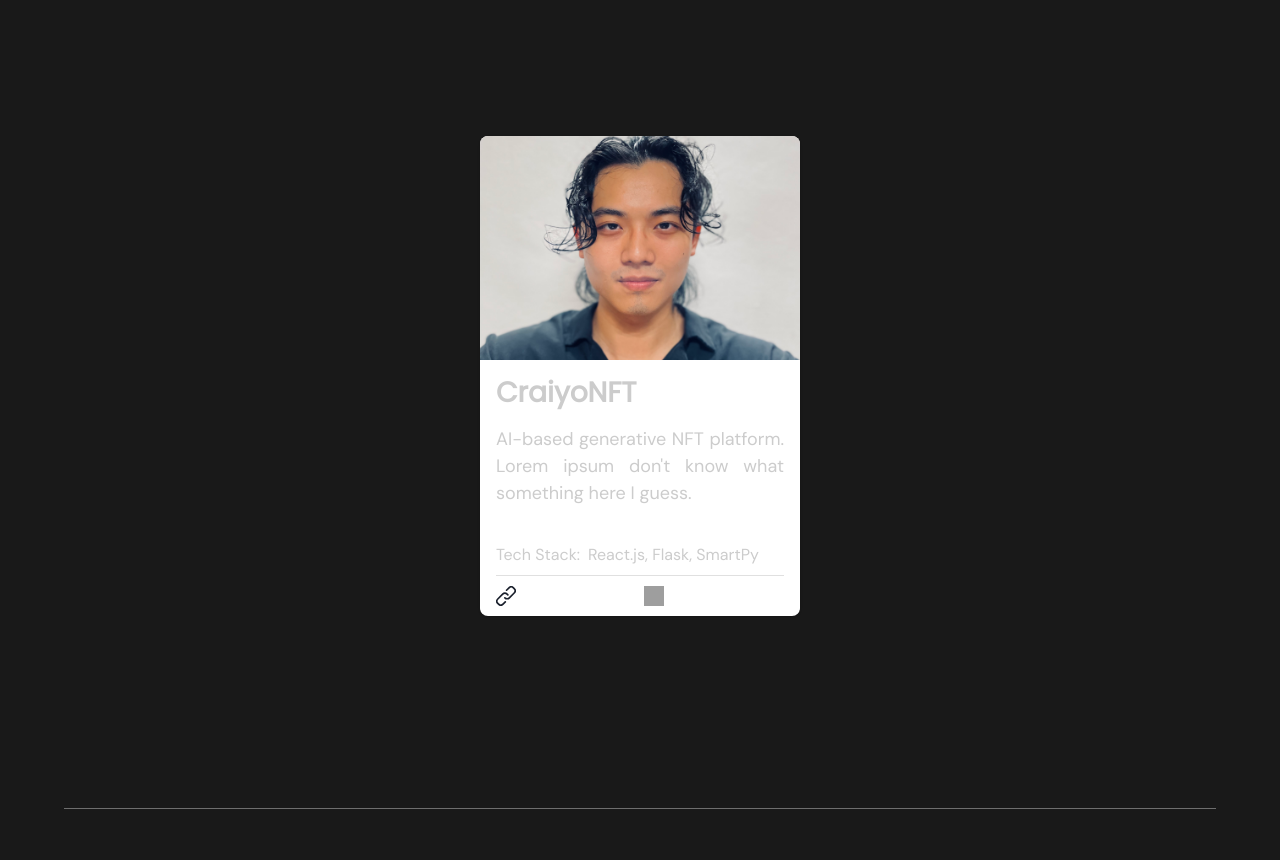
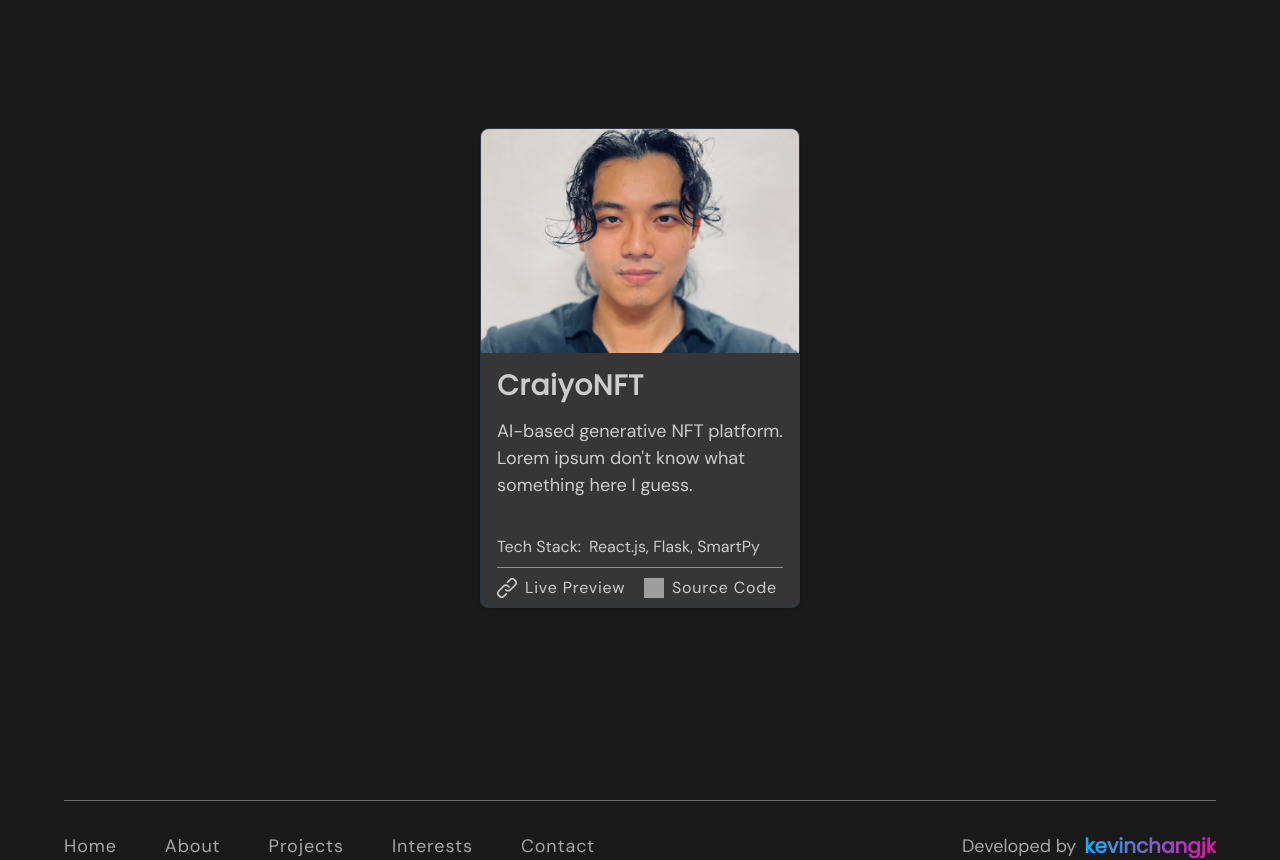
Before and after one commit to kevinchangjk/portfolio, a Next.js app: page / in a window 1280 px wide. Shown: the part 1931-2791 px from the top of the page. Built offline with nearby package versions, Linux system fonts and the light colour scheme; grey boxes are pictures that could not be loaded.

Commit message:
refactor: change theme structure

```diff
--- a/components/Footer.tsx
+++ b/components/Footer.tsx
@@ -4,7 +4,7 @@ import Logo from "./Logo";
 
 export default function Footer() {
   return (
-    <VStack marginTop="12rem" spacing="3rem">
+    <VStack marginTop="12rem" spacing="2rem">
       <Divider width="6xl" bg="gray.2" />
       <HStack width="6xl" justifyContent="space-between">
         <HStack spacing="3rem" alignSelf="center" justifyContent="start">
@@ -25,7 +25,7 @@ export default function Footer() {
           </Link>
         </HStack>
         <HStack>
-          <Text color="gray.3" fontSize="lg">
+          <Text variant="subtle" fontSize="lg">
             Developed by
           </Text>
           <Logo />
--- a/components/Navbar.tsx
+++ b/components/Navbar.tsx
@@ -1,29 +1,9 @@
-import { HStack, Image, Link, defineStyleConfig } from "@chakra-ui/react";
+import { HStack, Image, Link } from "@chakra-ui/react";
 import Logo from "./Logo";
 import NextLink from "next/link";
 import profile from "@/data/profile.json";
 
 const { github, twitter, linkedIn } = profile.socialMedia;
-
-export const LinkStyles = defineStyleConfig({
-  baseStyle: {
-    textDecoration: "none",
-    fontWeight: "500",
-    fontStyle: "normal",
-  },
-  sizes: {},
-  variants: {
-    header: {
-      fontSize: "20px",
-      color: "gray.3",
-    },
-    footer: {
-      fontSize: "18px",
-      color: "gray.3",
-    },
-  },
-  defaultProps: {},
-});
 
 export default function Navbar() {
   return (
--- a/components/Profile.tsx
+++ b/components/Profile.tsx
@@ -7,7 +7,7 @@ function displayAcrostic(acrostic: string[]) {
   const result = [];
   for (const line of acrostic) {
     const newLine = (
-      <Heading key={`acrostic${line}`} fontSize="48px" color="gray.4">
+      <Heading key={`acrostic${line}`} variant="primary">
         {line}
       </Heading>
     );
--- a/components/ProjectCard.tsx
+++ b/components/ProjectCard.tsx
@@ -19,7 +19,7 @@ export default function ProjectCard({ projectData }: { projectData: Project }) {
   const { title, description, imageUrl, techStack, sourceUrl, previewUrl } =
     projectData;
   return (
-    <Card width="20rem" height="30rem" borderRadius="0.5rem">
+    <Card width="20rem" height="30rem" bgColor="gray.1" borderRadius="0.5rem" borderColor="gray.700" borderWidth="thin" >
       <Image
         src={imageUrl}
         width="full"
@@ -44,21 +44,21 @@ export default function ProjectCard({ projectData }: { projectData: Project }) {
         paddingY="0rem"
         paddingX="1rem"
       >
-        <Text variant="cardBody">{description}</Text>
+        <Text variant="paragraph" fontSize="lg">{description}</Text>
       </CardBody>
       <CardFooter margin="0rem" paddingX="1rem">
         <VStack width="full" margin="0rem" padding="0rem">
           <HStack width="full" alignItems="end">
-            <Text variant="techStack">Tech Stack: </Text>
-            <Text variant="tech">{techStack}</Text>
+            <Text variant="detail">Tech Stack: </Text>
+            <Text variant="detail">{techStack}</Text>
           </HStack>
           <Divider variant="secondary"/>
           <HStack width="full">
             <Box width="50%">
               <Link href={previewUrl}>
                 <HStack>
-                  <LinkIcon boxSize="20px" />
-                  <Text variant="cardFooter">Live Preview</Text>
+                  <LinkIcon boxSize="20px" color="#CCCCCC"/>
+                  <Text>Live Preview</Text>
                 </HStack>
               </Link>
             </Box>
@@ -69,7 +69,7 @@ export default function ProjectCard({ projectData }: { projectData: Project }) {
                     src="/images/social-media/github-dark.svg"
                     boxSize="20px"
                   />
-                  <Text variant="cardFooter">Source Code</Text>
+                  <Text>Source Code</Text>
                 </HStack>
               </Link>
             </Box>
--- a/styles/theme.ts
+++ b/styles/theme.ts
@@ -1,72 +1,92 @@
 import { defineStyleConfig, extendTheme } from "@chakra-ui/react";
-import { LinkStyles as Link } from "../components/Navbar";
+
+export const Link = defineStyleConfig({
+  baseStyle: {
+    textDecoration: "none",
+    fontWeight: "500",
+    fontStyle: "normal",
+    letterSpacing: "wider"
+  },
+  sizes: {},
+  variants: {
+    header: {
+      fontSize: "20px",
+      color: "gray.3",
+    },
+    footer: {
+      fontSize: "18px",
+      color: "gray.3",
+    },
+  },
+  defaultProps: {},
+});
+
 
 const Heading = defineStyleConfig({
   baseStyle: {
     fontWeight: "bold",
   },
-  sizes: {},
   variants: {
     primary: {
       fontSize: "48px",
       color: "gray.4",
+      letterSpacing: "wider"
     },
     secondary: {
       fontSize: "32px",
       fontWeight: "normal",
       color: "gray.3",
+      letterSpacing: "wide"
     },
     card: {
       fontSize: "28px",
       fontWeight: "semibold",
       color: "gray.4",
+      letterSpacing: "wide"
     },
   },
-  defaultProps: {},
 });
 
 const Text = defineStyleConfig({
-  baseStyle: {
-    fontWeight: "normal",
+  variants: {
+    base: {
+      color: "gray.4",
+      fontWeight: "normal",
+    },
+    paragraph: {
+      color: "gray.4",
+      fontWeight: "normal",
+      textAlign: "paragraph"
+    },
+    descriptor: {
+      color: "gray.4",
+      fontWeight: "medium",
+    },
+    detail: {
+      color: "gray.4",
+      fontWeight: "light",
+    },
+    subtle: {
+      color: "gray.3",
+      fontWeight: "light"
+    }
   },
-  sizes: {},
-  variants: {
-    cardBody: {
-      fontSize: "18px",
-      fontWeight: "light",
-      color: "gray.4",
-      textAlign: "justify",
-    },
-    cardFooter: {
-      fontSize: "16px",
-      fontWeight: "normal",
-      color: "white",
-    },
-    techStack: {
-      fontSize: "16px",
-      fontWeight: "normal",
-      color: "gray.4",
-    },
-    tech: {
-      fontSize: "16px",
-      fontWeight: "light",
-      color: "gray.4",
-    },
+  defaultProps: {
+    variant: "base",
   },
-  defaultProps: {},
 });
 
 const Divider = defineStyleConfig({
   variants: {
     primary: {
-      borderColor: "#a7a7a7",
+      borderColor: "#A7A7A7",
       borderStyle: "solid",
       borderWidth: "thin",
     },
     secondary: {
       borderColor: "#CCCCCC",
       borderStyle: "solid",
-      borderWidth: "thin",
+      borderWidth: "1px",
     },
   },
   defaultProps: {
--- a/utils/types.ts
+++ b/utils/types.ts
@@ -7,6 +7,7 @@ export interface Tech {
 export interface Project {
   title: string;
   description: string;
+  techStack: string;
   imageUrl: string;
   sourceUrl: string;
   previewUrl: string;
```
